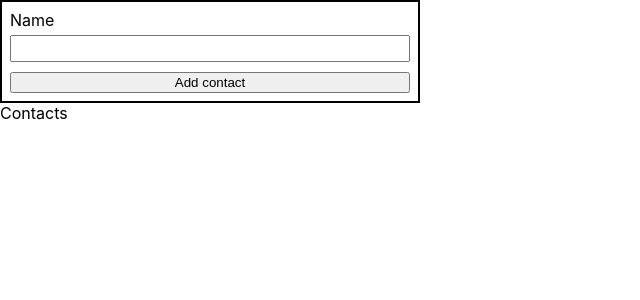
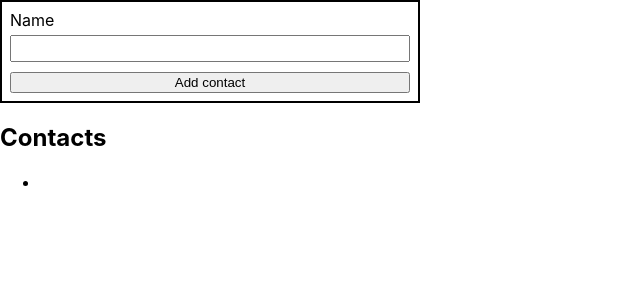
Before and after one commit to aniakurtiak/goit-react-hw-04-phonebook, a React (Create React App) app: page / in a window 1280 px wide. Both pictures are taken after typing "Sample" into the empty fields and a click on the button "Add contact". Shown: the top 300 px of the page, without its empty margins (0-640 px from the left). Built offline with nearby package versions, Linux system fonts and the light colour scheme.

Commit message:
contacts

```diff
--- a/src/components/App.jsx
+++ b/src/components/App.jsx
@@ -10,22 +10,21 @@ export class App extends Component {
 
   addContact = newContact => {
     console.log(newContact);
+    const newUser = {
+      id: nanoid(),
+      ...newContact,
+    };
     this.setState(prevState => ({
-      contacts: [
-        ...prevState.contacts,
-        {
-          id: nanoid(),
-          ...newContact,
-        },
-      ],
+      contacts: [...prevState.contacts, newUser],
     }));
   };
 
   render() {
+    const { contacts } = this.state;
     return (
       <div>
         <Phonebook onAdd={this.addContact} />
-        <Contacts />
+        <Contacts contactsList={contacts} />
       </div>
     );
   }
--- a/src/components/Contacts/Contacts.jsx
+++ b/src/components/Contacts/Contacts.jsx
@@ -1,3 +1,14 @@
-export const Contacts = () => {
-  return <div>Contacts</div>;
+export const Contacts = ({ contactsList }) => {
+  return (
+    <div>
+      <h2>Contacts</h2>
+      <ul>
+        {contactsList.map(contact => (
+          <li key={contact.id}>
+            <p>{contactsList.name}</p>
+          </li>
+        ))}
+      </ul>
+    </div>
+  );
 };
```
